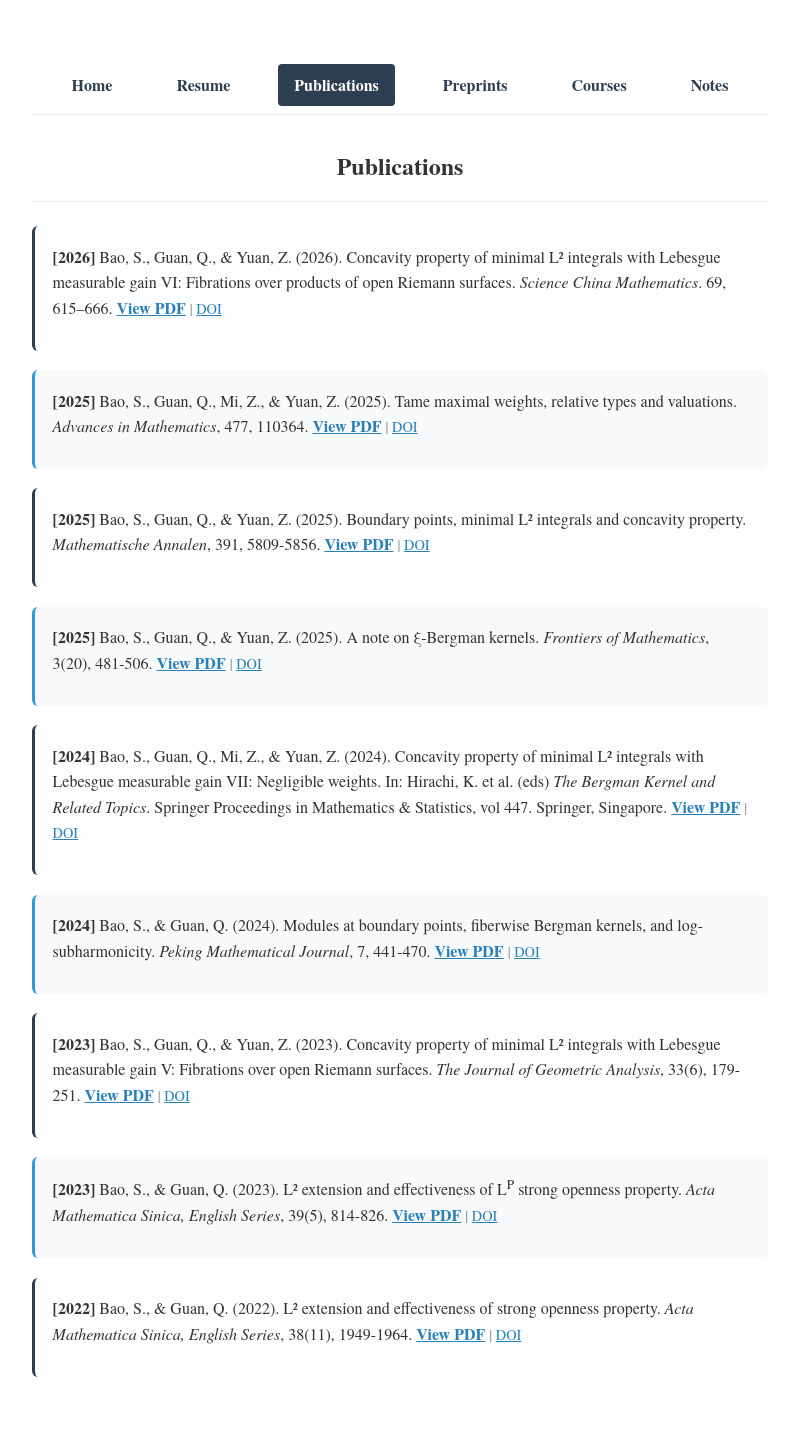
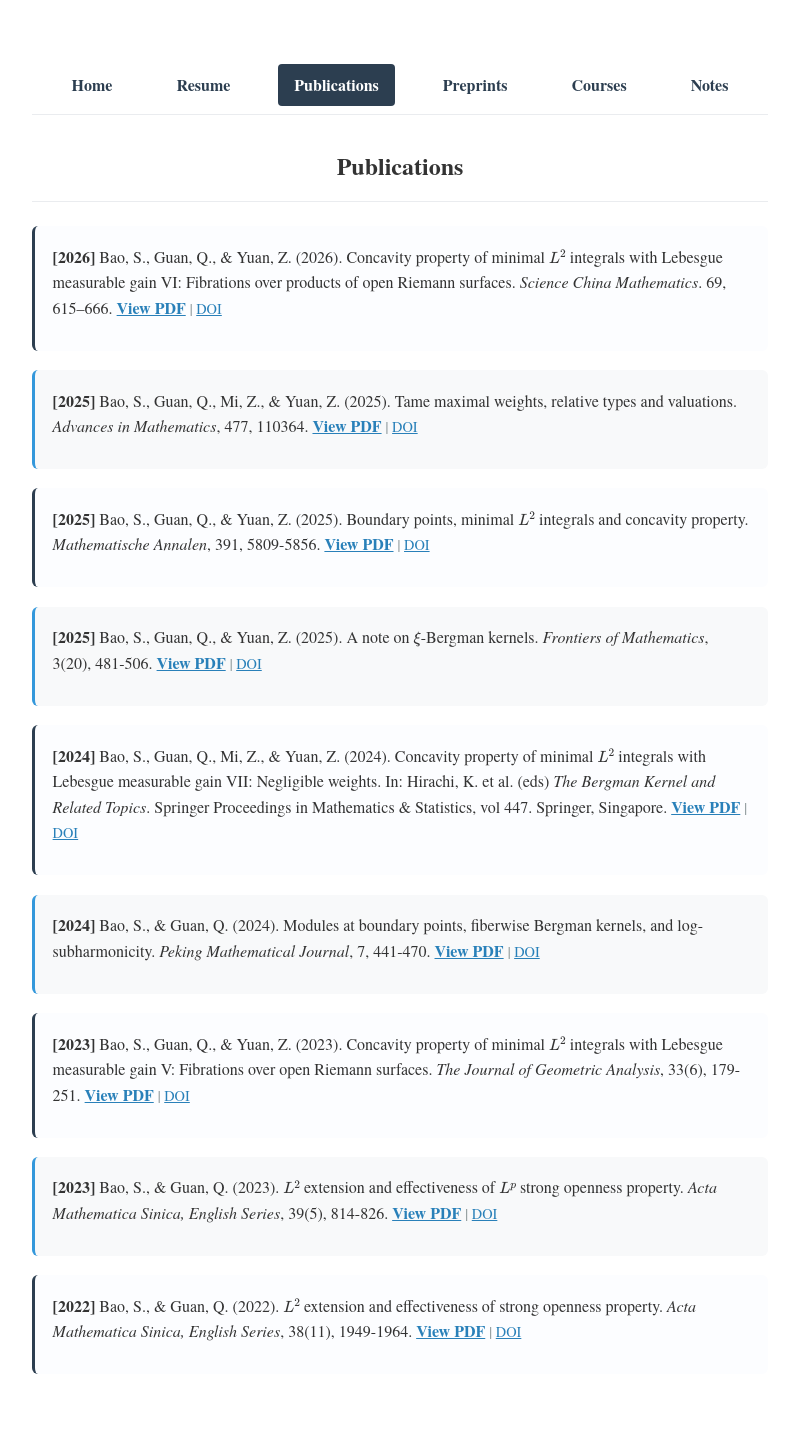
Before and after one commit to Naihuang-Bao/Naihuang-Bao.github.io, a Jekyll site: the page built from publications.md, in a window 1280 px wide. Shown: the whole page, without its empty margins (240-1039 px from the left). Built offline with Jekyll 4.4.1, drawn with Linux system fonts in a browser that asks for light colours; comment, search, counter and statistics services are not loaded.

Commit message:
Use Latex

```diff
--- a/publications.md
+++ b/publications.md
@@ -8,7 +8,7 @@ permalink: /publications/
   <h1>Publications</h1>
 
   <div class="publication">
-    <p><strong>[2026]</strong> Bao, S., Guan, Q., & Yuan, Z. (2026). Concavity property of minimal L² integrals with Lebesgue measurable gain VI: Fibrations over products of open Riemann surfaces. <em>Science China Mathematics</em>. 69, 615–666.
+    <p><strong>[2026]</strong> Bao, S., Guan, Q., & Yuan, Z. (2026). Concavity property of minimal $L^{2}$ integrals with Lebesgue measurable gain VI: Fibrations over products of open Riemann surfaces. <em>Science China Mathematics</em>. 69, 615–666.
       <a href="/assets/papers/SCM2025.pdf" target="_blank" class="paper-link">View PDF</a>
       <span class="doi">| <a href="https://doi.org/10.1007/s11425-024-2390-2" target="_blank">DOI</a></span>
     </p>
@@ -22,21 +22,21 @@ permalink: /publications/
   </div>
 
   <div class="publication">
-    <p><strong>[2025]</strong> Bao, S., Guan, Q., & Yuan, Z. (2025). Boundary points, minimal L² integrals and concavity property. <em>Mathematische Annalen</em>, 391, 5809-5856.
+    <p><strong>[2025]</strong> Bao, S., Guan, Q., & Yuan, Z. (2025). Boundary points, minimal $L^{2}$ integrals and concavity property. <em>Mathematische Annalen</em>, 391, 5809-5856.
       <a href="/assets/papers/MathAnn2025.pdf" target="_blank" class="paper-link">View PDF</a>
       <span class="doi">| <a href="https://doi.org/10.1007/s00208-024-03056-8" target="_blank">DOI</a></span>
     </p>
   </div>
 
   <div class="publication">
-    <p><strong>[2025]</strong> Bao, S., Guan, Q., & Yuan, Z. (2025). A note on ξ-Bergman kernels. <em>Frontiers of Mathematics</em>, 3(20), 481-506.
+    <p><strong>[2025]</strong> Bao, S., Guan, Q., & Yuan, Z. (2025). A note on $\xi$-Bergman kernels. <em>Frontiers of Mathematics</em>, 3(20), 481-506.
       <a href="/assets/papers/FM2025.pdf" target="_blank" class="paper-link">View PDF</a>
       <span class="doi">| <a href="https://doi.org/10.1007/s11464-023-0021-1" target="_blank">DOI</a></span>
     </p>
   </div>
 
   <div class="publication">
-    <p><strong>[2024]</strong> Bao, S., Guan, Q., Mi, Z., & Yuan, Z. (2024). Concavity property of minimal L² integrals with Lebesgue measurable gain VII: Negligible weights. In: Hirachi, K. et al. (eds) <em>The Bergman Kernel and Related Topics</em>. Springer Proceedings in Mathematics & Statistics, vol 447. Springer, Singapore.
+    <p><strong>[2024]</strong> Bao, S., Guan, Q., Mi, Z., & Yuan, Z. (2024). Concavity property of minimal $L^{2}$ integrals with Lebesgue measurable gain VII: Negligible weights. In: Hirachi, K. et al. (eds) <em>The Bergman Kernel and Related Topics</em>. Springer Proceedings in Mathematics & Statistics, vol 447. Springer, Singapore.
       <a href="/assets/papers/Springer2024.pdf" target="_blank" class="paper-link">View PDF</a>
       <span class="doi">| <a href="https://doi.org/10.1007/978-981-99-9506-6_1" target="_blank">DOI</a></span>
     </p>
@@ -50,21 +50,21 @@ permalink: /publications/
   </div>
 
   <div class="publication">
-    <p><strong>[2023]</strong> Bao, S., Guan, Q., & Yuan, Z. (2023). Concavity property of minimal L² integrals with Lebesgue measurable gain V: Fibrations over open Riemann surfaces. <em>The Journal of Geometric Analysis</em>, 33(6), 179-251.
+    <p><strong>[2023]</strong> Bao, S., Guan, Q., & Yuan, Z. (2023). Concavity property of minimal $L^{2}$ integrals with Lebesgue measurable gain V: Fibrations over open Riemann surfaces. <em>The Journal of Geometric Analysis</em>, 33(6), 179-251.
       <a href="/assets/papers/JGA2023.pdf" target="_blank" class="paper-link">View PDF</a>
       <span class="doi">| <a href="https://doi.org/10.1007/s12220-023-01234-9" target="_blank">DOI</a></span>
     </p>
   </div>
 
   <div class="publication">
-    <p><strong>[2023]</strong> Bao, S., & Guan, Q. (2023). L² extension and effectiveness of L<sup>P</sup> strong openness property. <em>Acta Mathematica Sinica, English Series</em>, 39(5), 814-826.
+    <p><strong>[2023]</strong> Bao, S., & Guan, Q. (2023). $L^{2}$ extension and effectiveness of $L^{p}$ strong openness property. <em>Acta Mathematica Sinica, English Series</em>, 39(5), 814-826.
       <a href="/assets/papers/AMSE2023.pdf" target="_blank" class="paper-link">View PDF</a>
       <span class="doi">| <a href="https://doi.org/10.1007/s10114-023-1368-7" target="_blank">DOI</a></span>
     </p>
   </div>
 
   <div class="publication">
-    <p><strong>[2022]</strong> Bao, S., & Guan, Q. (2022). L² extension and effectiveness of strong openness property. <em>Acta Mathematica Sinica, English Series</em>, 38(11), 1949-1964.
+    <p><strong>[2022]</strong> Bao, S., & Guan, Q. (2022). $L^{2}$ extension and effectiveness of strong openness property. <em>Acta Mathematica Sinica, English Series</em>, 38(11), 1949-1964.
       <a href="/assets/papers/AMSE2022.pdf" target="_blank" class="paper-link">View PDF</a>
       <span class="doi">| <a href="https://doi.org/10.1007/s10114-022-1220-5" target="_blank">DOI</a></span>
     </p>
```
Also changed, not shown: index.md (+1 -1 lines), preprints.md (+3 -3 lines), resume.md (+4 -4 lines).
